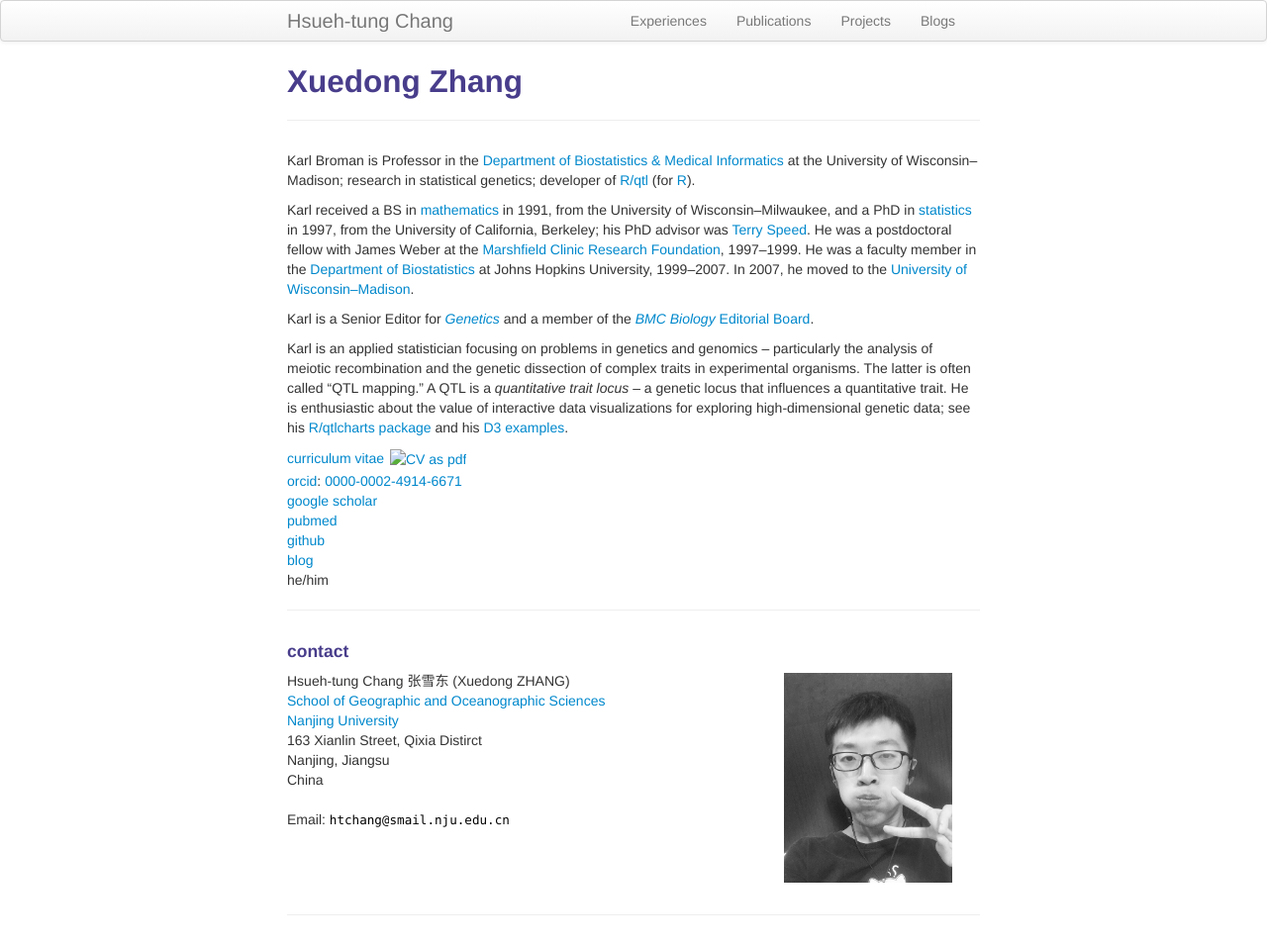
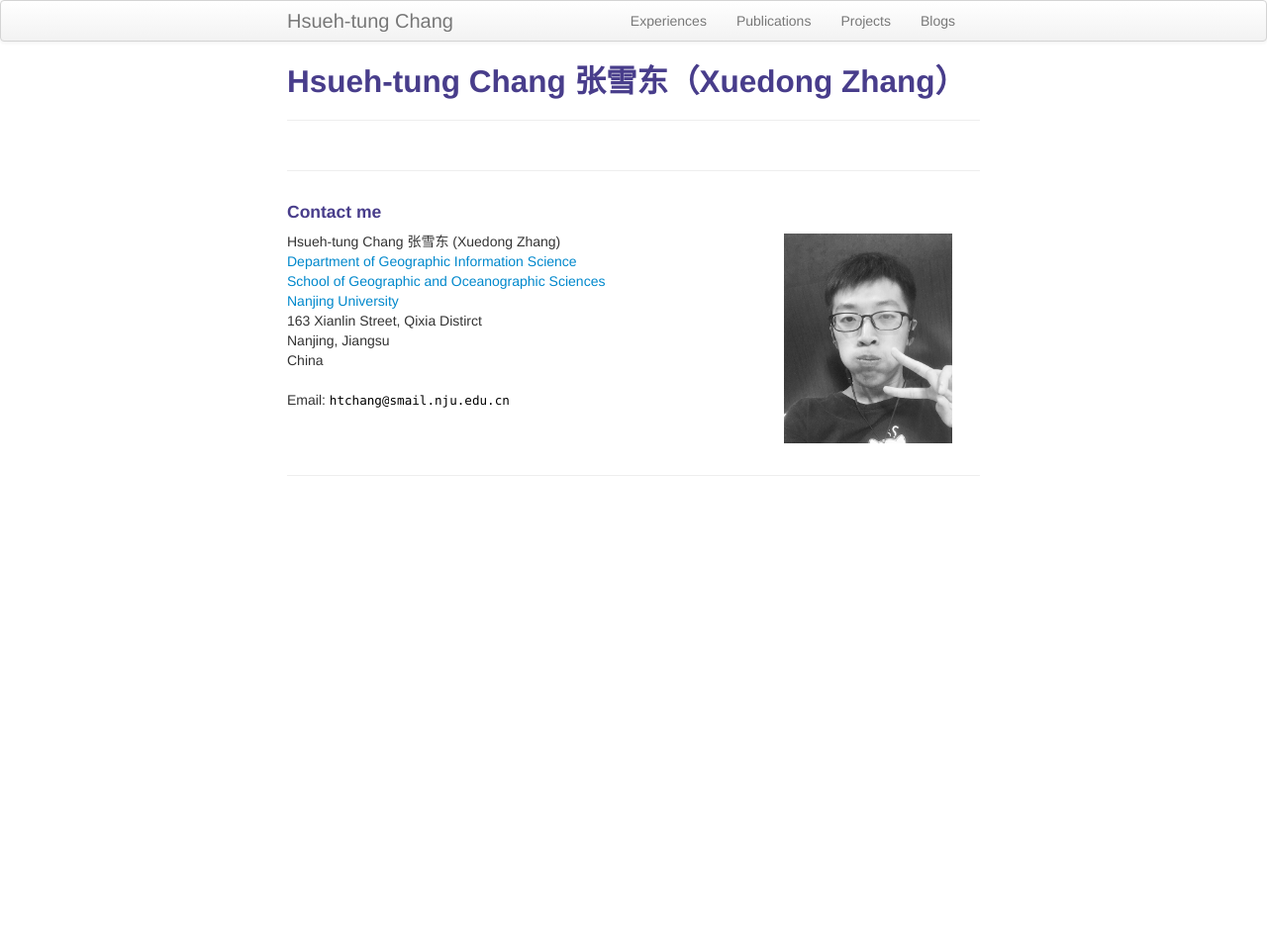
Before and after one commit to hsuehtchang/hsuehtchang.github.io, a Jekyll site: the page built from index.md, in a window 1280 px wide. Shown: the whole page at 99% size. Built offline with Jekyll 4.4.1, drawn with Linux system fonts in a browser that asks for light colours; after the commit the page ends 900 px from its top, so only the background shows below that.

Commit message:
modify personal info

```diff
--- a/index.md
+++ b/index.md
@@ -1,61 +1,22 @@
 ---
 layout: page
-title: Xuedong Zhang
+title: Hsueh-tung Chang 张雪东（Xuedong Zhang）
 description: genetics
 keywords: B
 ---
 
-Karl Broman is Professor in the
-[Department of Biostatistics &amp; Medical Informatics](https://www.biostat.wisc.edu)
-at the University of Wisconsin&ndash;Madison;
-research in statistical genetics; developer of
-[R/qtl](https://rqtl.org) (for [R](https://www.r-project.org)).
 
-Karl received a BS in [mathematics](http://uwm.edu/math)
-in 1991, from the
-University of Wisconsin&ndash;Milwaukee, and a
-PhD in [statistics](http://stat.berkeley.edu) in 1997, from the
-University of California, Berkeley; his PhD advisor was
-[Terry Speed](http://www.wehi.edu.au/people/terry-speed).
-He was a postdoctoral fellow with James Weber at the
-[Marshfield Clinic Research Foundation](http://research.marshfieldclinic.org),
-1997&ndash;1999. He
-was a faculty member in the [Department of Biostatistics](https://www.jhsph.edu/departments/biostatistics/) at Johns
-Hopkins University, 1999&ndash;2007. In 2007, he moved to the
-[University of Wisconsin&ndash;Madison](https://www.wisc.edu).
-
-Karl is a Senior Editor for [_Genetics_](http://www.genetics.org) and
-a member of the [_BMC Biology_](https://bmcbiol.biomedcentral.com)
-[Editorial Board](https://bmcbiol.biomedcentral.com/about/editorial-board).
-
-Karl is an applied statistician focusing on problems in genetics and
-genomics &ndash; particularly the analysis of meiotic recombination and the
-genetic dissection of complex traits in experimental organisms. The
-latter is often called &ldquo;QTL mapping.&rdquo; A QTL is a
-_quantitative trait locus_ &ndash; a genetic locus that influences a
-quantitative trait. He is enthusiastic about the value
-of interactive data visualizations for exploring high-dimensional genetic data;
-see his [R/qtlcharts package](https://kbroman.org/qtlcharts) and
-his [D3 examples](https://www.biostat.wisc.edu/~kbroman/D3).
-
-[curriculum vitae ![CV as pdf](icons16/pdf-icon.png)]({{ BASE_PATH }}/assets/broman_cv.pdf)<br/>
-[orcid](https://orcid.org): [0000-0002-4914-6671](https://orcid.org/0000-0002-4914-6671)<br/>
-[google scholar](https://scholar.google.com/citations?sortby=pubdate&hl=en&user=42tCp5UAAAAJ&view_op=list_works)<br/>
-[pubmed](https://www.ncbi.nlm.nih.gov/pubmed/?term=broman+kw)<br/>
-<!-- [impactstory](https://impactstory.org/u/0000-0002-4914-6671)<br/> -->
-[github](https://github.com/kbroman)<br/>
-[blog](https://kbroman.org/blog) <br/>
-he/him
 
 ---
 
 <div class="container">
-<h4><a name="contact"></a>contact</h4>
+<h4><a name="contact"></a>Contact me</h4>
 
     <div class="row-fluid">
         <div class="span5">
-            Hsueh-tung Chang 张雪东 (Xuedong ZHANG)<br/>
-            <a href="https://sgos.nju.edu.cn/">School of Geographic and Oceanographic Sciences</a><br/>
+            Hsueh-tung Chang 张雪东 (Xuedong Zhang)<br/>
+            <a href="https://sgos.nju.edu.cn/">Department of Geographic Information Science</a><br/>
+            <a href="https://sgos.nju.edu.cn/">School of Geographic and Oceanographic Sciences</a><br>
             <a href="https://www.nju.edu.cn/EN/">Nanjing University</a><br/>
             163 Xianlin Street, Qixia Distirct<br/>
             Nanjing, Jiangsu<br/>
```
